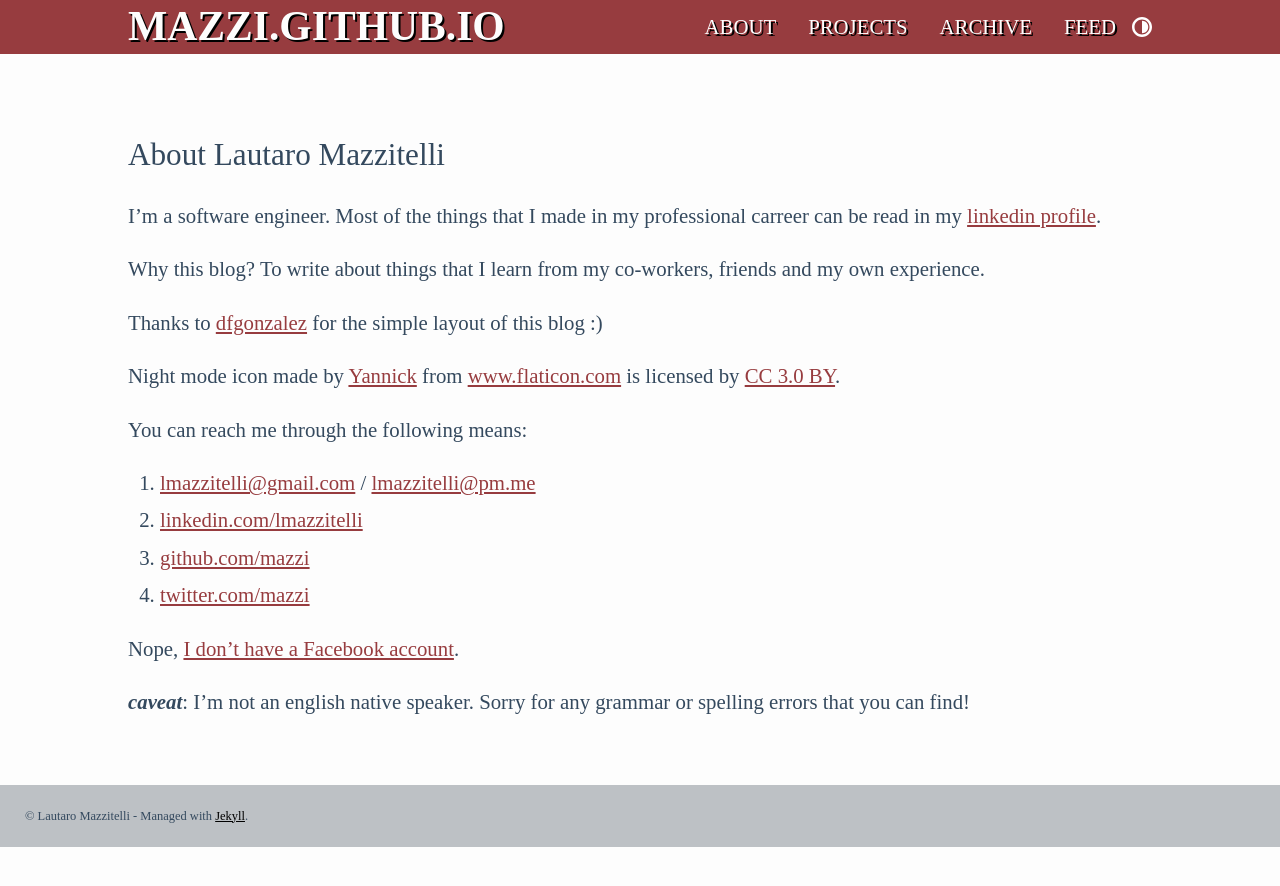
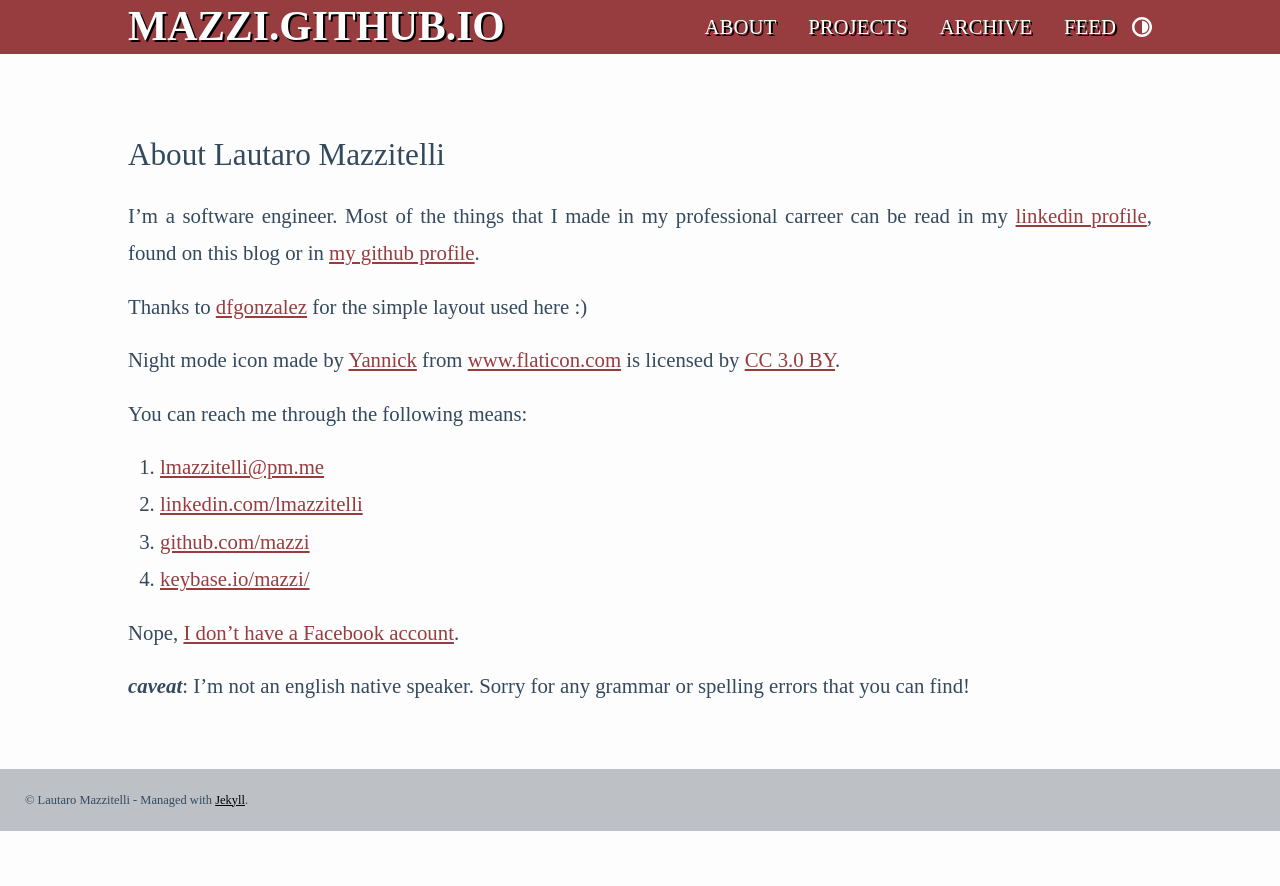
Before and after one commit to mazzi/mazzi.github.com, a Jekyll site: the page built from about.md, in a window 1280 px wide. Shown: the top 886 px of the page. Built offline with Jekyll 4.4.1, drawn with Linux system fonts in a browser that asks for light colours.

Commit message:
About page updated

```diff
--- a/about.md
+++ b/about.md
@@ -4,20 +4,18 @@ title: About Lautaro Mazzitelli
 ---
 
 I'm a software engineer. Most of the things that I made in my professional carreer can be read in my
-[linkedin profile](http://www.linkedin.com/in/lmazzitelli).
+[linkedin profile](http://www.linkedin.com/in/lmazzitelli), found on this blog or in [my github profile](https://www.github.com/mazzi).
 
-Why this blog? To write about things that I learn from my co-workers, friends and my own experience.
-
-Thanks to [dfgonzalez](http://www.dfgonzalez.com.ar) for the simple layout of this blog :)
+Thanks to [dfgonzalez](http://www.dfgonzalez.com.ar) for the simple layout used here :)
 
 Night mode icon made by [Yannick](https://www.flaticon.com/authors/yannick) from [www.flaticon.com](https://www.flaticon.com/) is licensed by [CC 3.0 BY](http://creativecommons.org/licenses/by/3.0/).
 
 You can reach me through the following means:
 
-1. <lmazzitelli@gmail.com> / <lmazzitelli@pm.me>
-2. [linkedin.com/lmazzitelli](http://www.linkedin.com/in/lmazzitelli)
-3. [github.com/mazzi](http://www.github.com/mazzi)
-4. [twitter.com/mazzi](http://www.twitter.com/mazzi)
+1. <lmazzitelli@pm.me>
+2. [linkedin.com/lmazzitelli](https://www.linkedin.com/in/lmazzitelli)
+3. [github.com/mazzi](https://www.github.com/mazzi)
+4. [keybase.io/mazzi/](https://keybase.io/mazzi/)
 
 Nope, [I don't have a Facebook account](http://edition.cnn.com/2013/02/25/opinion/rushkoff-why-im-quitting-facebook).
 
```
